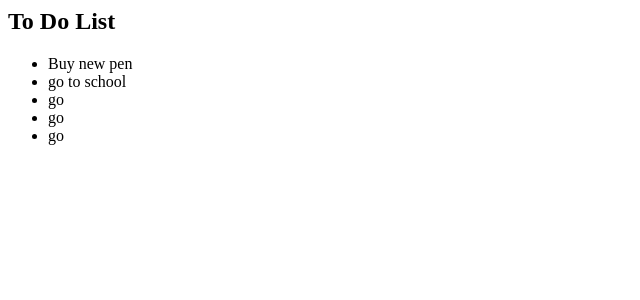
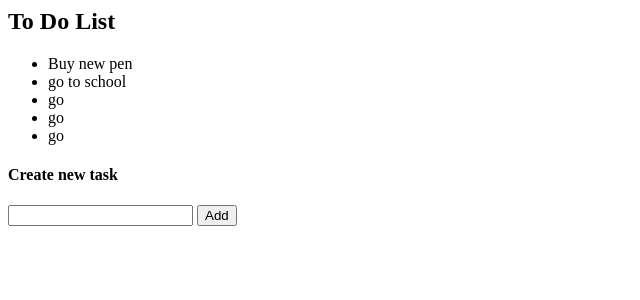
Before and after one commit to PanisaJ/ToDolists, a Django app: page /lists/ in a window 1280 px wide. Shown: the top 300 px of the page, without its empty margins (0-640 px from the left). Run offline with Django 3.2, Linux system fonts and the light colour scheme; data comes from the database, SQL or seed files in the repository; both versions use the stored data as it was after the commit.

Commit message:
User can add new task

```diff
--- a/lists/templates/lists/index.html
+++ b/lists/templates/lists/index.html
@@ -8,3 +8,10 @@
 {% else %}
     <p>No task are available.</p>
 {% endif %}
+
+<h4>Create new task</h4>
+<form action="{% url 'addTask' %}" method="post">
+    {% csrf_token %}
+    <input type="text" name="task">
+    <input type="submit" value="Add">
+</form>
--- a/lists/urls.py
+++ b/lists/urls.py
@@ -4,4 +4,5 @@ from . import views
 
 urlpatterns = [
     path('', views.index, name='index'),
+    path('add/',views.AddNewTask, name='addTask'),
 ]
--- a/lists/views.py
+++ b/lists/views.py
@@ -1,4 +1,6 @@
 from django.shortcuts import render
+from django.http import  HttpResponseRedirect
+from django.urls import reverse
 from .models import Task
 
 def index(request):
@@ -6,3 +8,12 @@ def index(request):
     task_list = Task.objects.all
     context = {'task_list': task_list}
     return render(request, 'lists/index.html', context)
+
+def AddNewTask(request):
+    # if text input isn't empty then save new one into database.
+    if request.POST.get('task'):
+        task = Task()
+        task.task_text = request.POST.get('task')
+        task.save()
+        # After saved successful, redisplay to update tasks.
+        return HttpResponseRedirect(reverse('index'))
```
Also changed, not shown: db.sqlite3.
